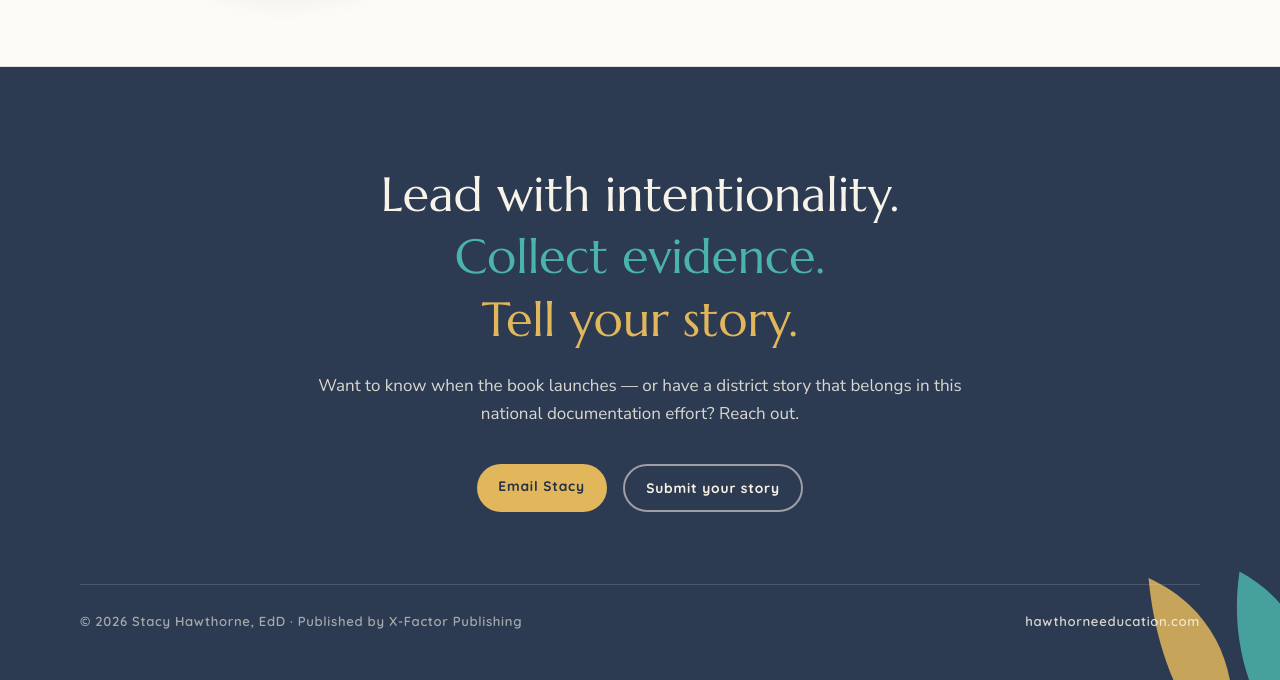
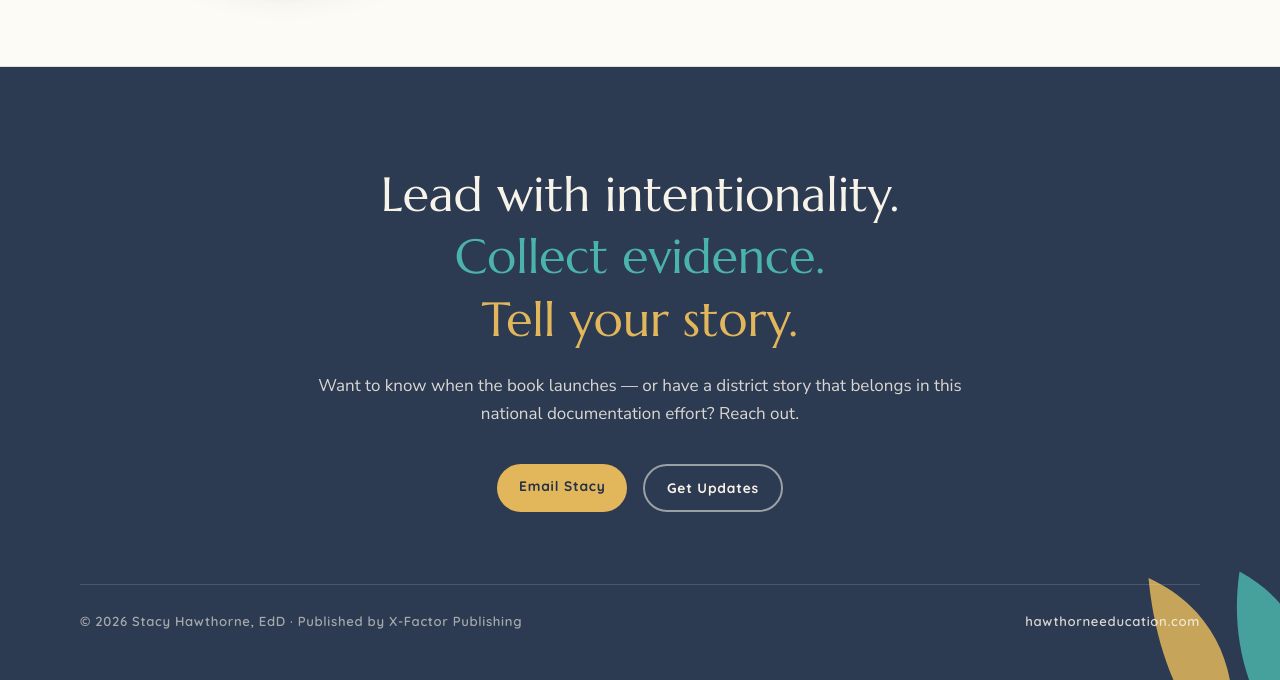
Before and after one commit to StacyHaw/Purposeful-Technology-Powerful-Learning, a plain HTML site: page index.html in a window 1280 px wide. Shown: the part 5999-6679 px from the top of the page. Drawn offline with Linux system fonts and the light colour scheme.

Commit message:
Update index.html
Get Updates changes

```diff
--- a/index.html
+++ b/index.html
@@ -537,7 +537,7 @@
       <p>Want to know when the book launches — or have a district story that belongs in this national documentation effort? Reach out.</p>
       <div class="btn-row">
         <a class="btn btn-gold" href="mailto:hbtd29@gmail.com">Email Stacy</a>
-        <a class="btn btn-ghost" href="https://docs.google.com/forms/d/e/1FAIpQLSecPHWYSZbvDwuYSxCONNcTuzKduVJiPAtwJ4f525tvUKRK6A/viewform" target="_blank" rel="noopener">Submit your story</a>
+        <a class="btn btn-ghost" href="https://docs.google.com/forms/d/e/1FAIpQLSecPHWYSZbvDwuYSxCONNcTuzKduVJiPAtwJ4f525tvUKRK6A/viewform" target="_blank" rel="noopener">Get Updates</a>
       </div>
     </div>
     <footer>
```
